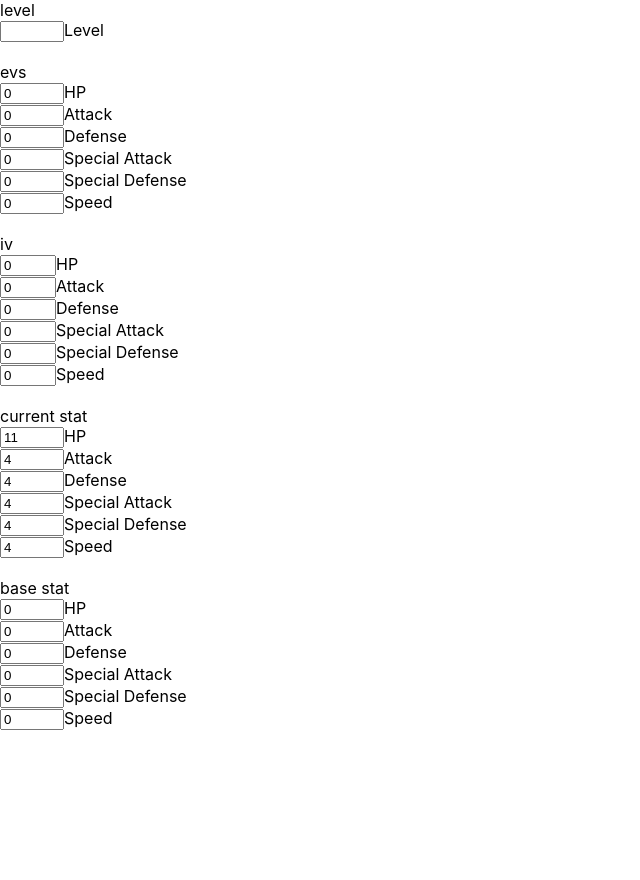
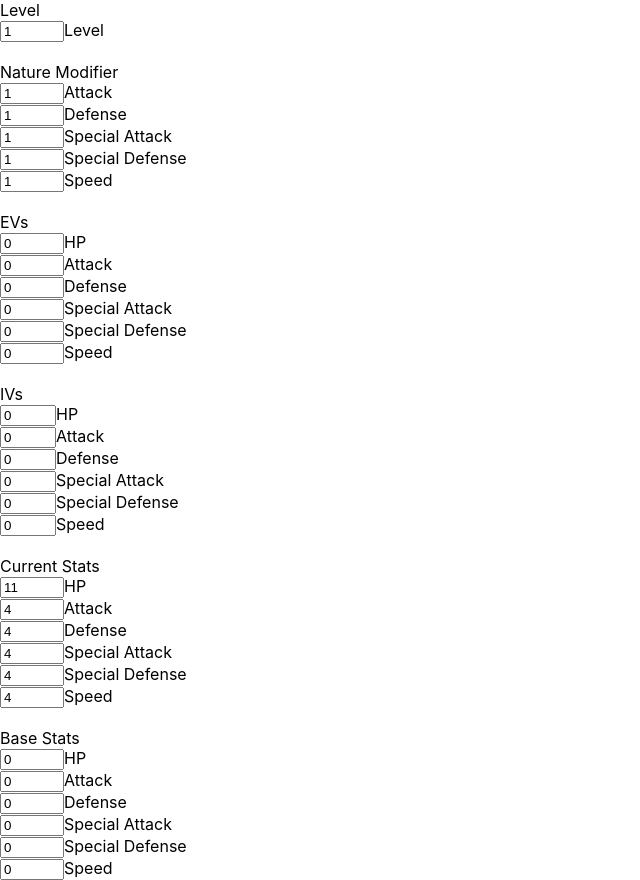
Before and after one commit to d-mcneil/pokemon-calculator, a React (Create React App) app: page / in a window 1280 px wide. Shown: the whole page, without its empty margins (0-640 px from the left). Before the commit the page ends 800 px from the top, so only its background shows below. Built offline with nearby package versions, Linux system fonts and the light colour scheme.

Commit message:
Add all stats into state

```diff
--- a/src/components/CalculatorField/CalculatorField.component.jsx
+++ b/src/components/CalculatorField/CalculatorField.component.jsx
@@ -15,8 +15,8 @@ const CalculatorField = ({
   maxValue = 252,
   minValue = 0,
   defaultValue,
-  fieldType, // baseStat, currentStat, iv, ev, level, natureModifier
-  statLabel = "", // hp, attack, defense, specialAttack, specialDefense, speed
+  statLabel, // hp, attack, defense, specialAttack, specialDefense, speed, level
+  fieldType, // baseStat, currentStat, iv, ev, natureModifier, level
 }) => {
   return (
     <>
--- a/src/containers/Calculator.container.jsx
+++ b/src/containers/Calculator.container.jsx
@@ -3,20 +3,81 @@ import { connect } from "react-redux";
 import CalculatorField from "../components/CalculatorField/CalculatorField.component";
 
 const mapStateToProps = (state) => ({
+  natureModifier: state.natureModifier,
   iv: state.iv,
   ev: state.ev,
   baseStat: state.baseStat,
   currentStat: state.currentStat,
+  level: state.level.level,
 });
 
-const Calculator = ({ iv, ev, baseStat, currentStat }) => {
+const Calculator = ({
+  level,
+  natureModifier,
+  iv,
+  ev,
+  baseStat,
+  currentStat,
+}) => {
   return (
     <>
-      level<br></br>
-      <CalculatorField statLabel={"level"} maxValue={100} minValue={1} />
+      Level<br></br>
+      <CalculatorField
+        statLabel="level"
+        fieldType="level"
+        maxValue={100}
+        minValue={1}
+        defaultValue={level}
+      />
       <br></br>
-      evs<br></br>
       {/*  */}
+      {/*  */}
+      {/*  */}
+      {/*  */}
+      {/*  */}
+      Nature Modifier<br></br>
+      {/*  */}
+      <CalculatorField
+        defaultValue={natureModifier.attack}
+        fieldType={"natureModifier"}
+        statLabel={"attack"}
+        maxValue={1.1}
+        minValue={0.9}
+      />
+      <CalculatorField
+        defaultValue={natureModifier.defense}
+        fieldType={"natureModifier"}
+        statLabel={"defense"}
+        maxValue={1.1}
+        minValue={0.9}
+      />
+      <CalculatorField
+        defaultValue={natureModifier.attack}
+        fieldType={"natureModifier"}
+        statLabel={"specialAttack"}
+        maxValue={1.1}
+        minValue={0.9}
+      />
+      <CalculatorField
+        defaultValue={natureModifier.attack}
+        fieldType={"natureModifier"}
+        statLabel={"specialDefense"}
+        maxValue={1.1}
+        minValue={0.9}
+      />
+      <CalculatorField
+        defaultValue={natureModifier.speed}
+        fieldType={"natureModifier"}
+        statLabel={"speed"}
+        maxValue={1.1}
+        minValue={0.9}
+      />
+      {/*  */}
+      {/*  */}
+      {/*  */}
+      {/*  */}
+      {/*  */}
+      <br></br>EVs<br></br>
       <CalculatorField defaultValue={ev.hp} fieldType={"ev"} statLabel={"hp"} />
       <CalculatorField
         defaultValue={ev.attack}
@@ -49,7 +110,7 @@ const Calculator = ({ iv, ev, baseStat, currentStat }) => {
       {/*  */}
       {/*  */}
       {/*  */}
-      <br></br>iv<br></br>
+      <br></br>IVs<br></br>
       <CalculatorField
         defaultValue={iv.hp}
         fieldType={"iv"}
@@ -93,7 +154,7 @@ const Calculator = ({ iv, ev, baseStat, currentStat }) => {
       {/*  */}
       {/*  */}
       {/*  */}
-      <br></br> current stat<br></br>
+      <br></br>Current Stats<br></br>
       <CalculatorField
         defaultValue={currentStat.hp}
         fieldType={"currentStat"}
@@ -142,7 +203,7 @@ const Calculator = ({ iv, ev, baseStat, currentStat }) => {
       {/*  */}
       {/*  */}
       {/*  */}
-      <br></br>base stat<br></br>
+      <br></br>Base Stats<br></br>
       <CalculatorField
         defaultValue={baseStat.hp}
         fieldType={"baseStat"}
--- a/src/redux/actions.js
+++ b/src/redux/actions.js
@@ -9,9 +9,19 @@ const evReset = () => ({ type: constants.EV_RESET });
 
 export const updateCalculatorField = (
   fieldType, // baseStat, currentStat, iv, ev, level, natureModifier
-  statLabel, // hp, attack, defense, specialAttack, specialDefense, speed
+  statLabel, // hp, attack, defense, specialAttack, specialDefense, speed, level
   payload
-) => ({ type: `${constant(fieldType)}_${constant(statLabel)}`, payload });
+) => {
+  const type =
+    fieldType === "level"
+      ? "LEVEL"
+      : `${constant(fieldType)}_${constant(statLabel)}`;
+
+  return {
+    type,
+    payload,
+  };
+};
 
 const resetCalculator = () => (dispatch) =>
   batch(() => {
--- a/src/redux/constants.js
+++ b/src/redux/constants.js
@@ -2,10 +2,10 @@
 
 // game
 export const POKEMON = "POKEMON";
+
 export const LEVEL = "LEVEL";
 export const NATURE_SET = "NATURE_SET";
 export const NATURE_RESET = "NATURE_RESET";
-
 export const NATURE_MODIFIER_ATTACK = "NATURE_MODIFIER_ATTACK";
 export const NATURE_MODIFIER_DEFENSE = "NATURE_MODIFIER_DEFENSE";
 export const NATURE_MODIFIER_SPECIAL_ATTACK = "NATURE_MODIFIER_SPECIAL_ATTACK";
--- a/src/redux/reducers.js
+++ b/src/redux/reducers.js
@@ -2,7 +2,14 @@ import { combineReducers } from "redux";
 import * as constants from "./constants";
 
 // ************************************************************ initial states ************************************************************
-
+const initialStateLevel = { level: 1 };
+const initialStateNatureModifier = {
+  attack: 1,
+  defense: 1,
+  specialAttack: 1,
+  specialDefense: 1,
+  speed: 1,
+};
 const initialStateBaseStat = {
   hp: 0,
   attack: 0,
@@ -37,6 +44,34 @@ const initialStateEv = {
 };
 
 // ************************************************************ reducers ************************************************************
+const level = (state = initialStateLevel, action = {}) => {
+  switch (action.type) {
+    case constants.LEVEL:
+      return { ...state, level: action.payload };
+    default:
+      return state;
+  }
+};
+const natureModifier = (state = initialStateNatureModifier, action = {}) => {
+  switch (action.type) {
+    case constants.NATURE_MODIFIER_ATTACK:
+      return { ...state, attack: action.payload };
+    case constants.NATURE_MODIFIER_DEFENSE:
+      return { ...state, defense: action.payload };
+    case constants.NATURE_MODIFIER_SPECIAL_ATTACK:
+      return { ...state, specialAttack: action.payload };
+    case constants.NATURE_MODIFIER_SPECIAL_DEFENSE:
+      return { ...state, specialDefense: action.payload };
+    case constants.NATURE_MODIFIER_SPEED:
+      return { ...state, speed: action.payload };
+    case constants.NATURE_MODIFIER_SET:
+      return { ...state, ...action.payload };
+    case constants.NATURE_MODIFIER_RESET:
+      return { ...state, ...initialStateNatureModifier };
+    default:
+      return state;
+  }
+};
 const baseStat = (state = initialStateBaseStat, action = {}) => {
   switch (action.type) {
     case constants.BASE_STAT_HP:
@@ -127,4 +162,11 @@ const ev = (state = initialStateEv, action = {}) => {
 };
 // ************************************************************ combine reducers ************************************************************
 
-export const rootReducer = combineReducers({ baseStat, currentStat, iv, ev });
+export const rootReducer = combineReducers({
+  level,
+  natureModifier,
+  baseStat,
+  currentStat,
+  iv,
+  ev,
+});
```
